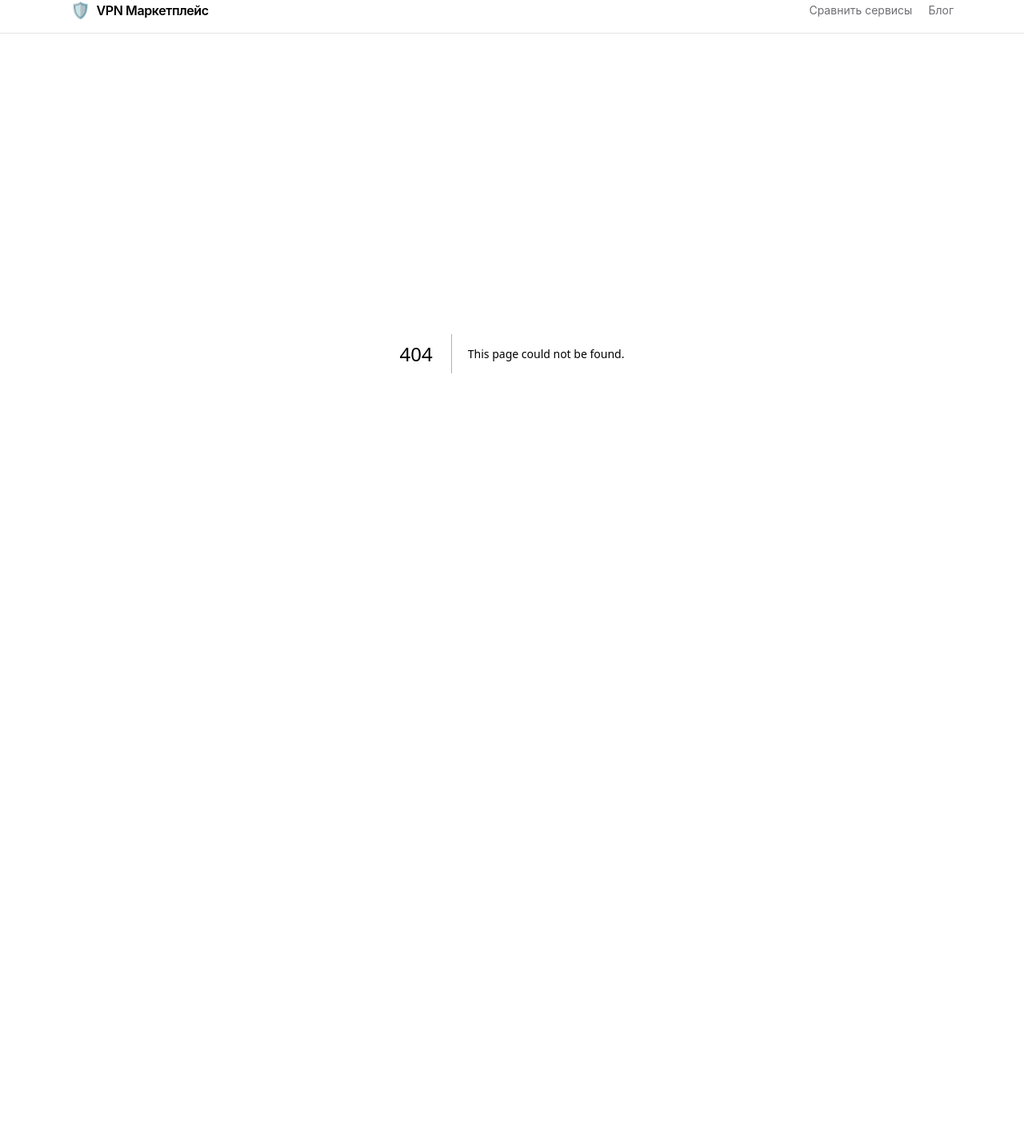
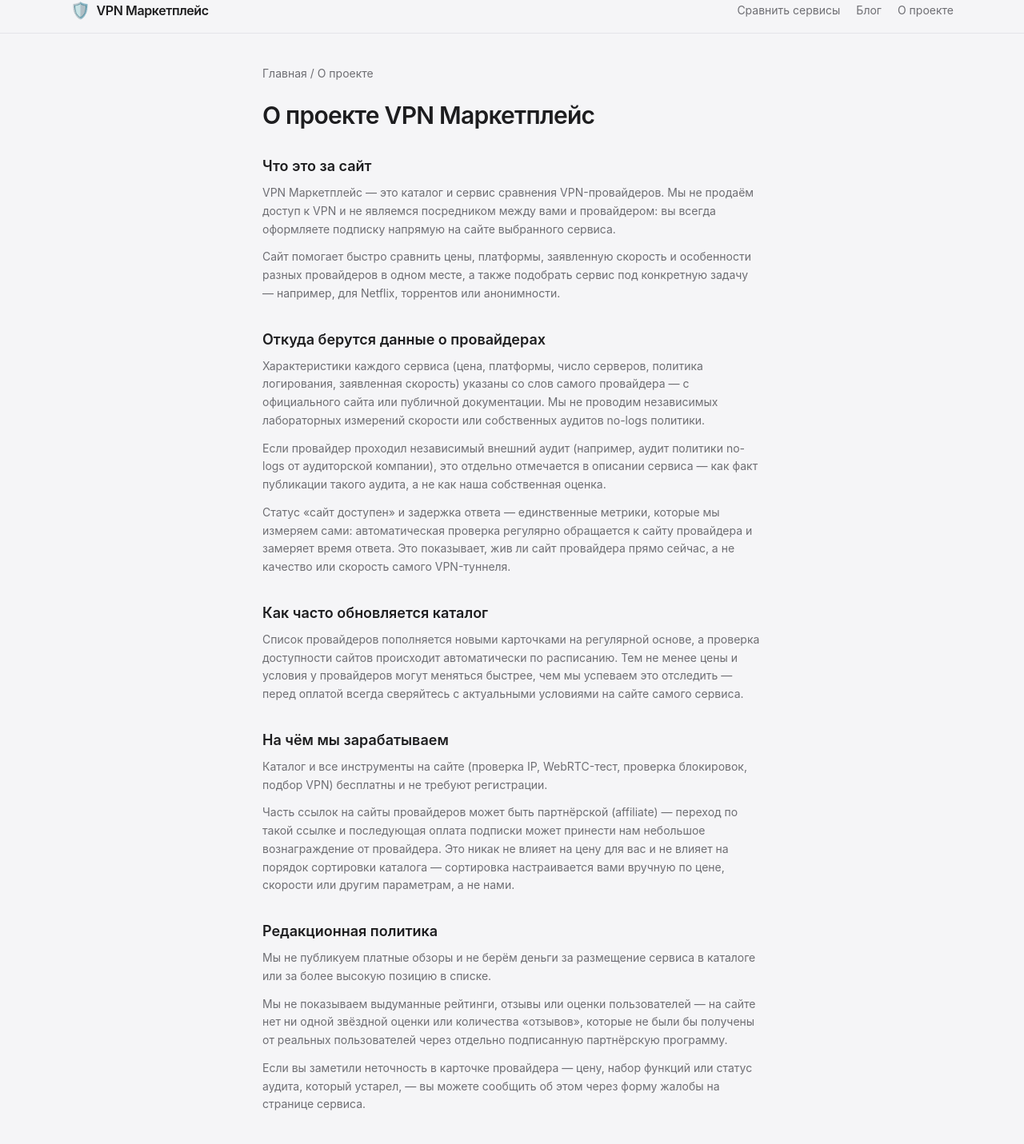
Before and after one commit to fm2phmd69f-art/vpn-site, a Next.js app: page /about in a window 1280 px wide. Before the commit this address had no page. Shown: the part 15-1446 px from the top of the page at 80% size. Before the commit the page ends 857 px from the top, so only its background shows below. Built offline with nearby package versions, Linux system fonts and the light colour scheme.

Commit message:
Add /about transparency page, site-wide Organization/WebSite JSON-LD

```diff
--- /dev/null
+++ b/src/app/about/page.tsx
@@ -0,0 +1,111 @@
+import type { Metadata } from "next";
+import Link from "next/link";
+import { SITE_URL, SITE_NAME, jsonLdScript } from "@/lib/seo";
+
+export const revalidate = 86400;
+
+export const metadata: Metadata = {
+  title: "О проекте",
+  description:
+    "Как устроен VPN Маркетплейс: откуда берутся данные о провайдерах, как мы проверяем доступность сайтов и на чём зарабатываем.",
+  alternates: { canonical: "/about" },
+};
+
+const SECTIONS = [
+  {
+    h2: "Что это за сайт",
+    body: [
+      `${SITE_NAME} — это каталог и сервис сравнения VPN-провайдеров. Мы не продаём доступ к VPN и не являемся посредником между вами и провайдером: вы всегда оформляете подписку напрямую на сайте выбранного сервиса.`,
+      "Сайт помогает быстро сравнить цены, платформы, заявленную скорость и особенности разных провайдеров в одном месте, а также подобрать сервис под конкретную задачу — например, для Netflix, торрентов или анонимности.",
+    ],
+  },
+  {
+    h2: "Откуда берутся данные о провайдерах",
+    body: [
+      "Характеристики каждого сервиса (цена, платформы, число серверов, политика логирования, заявленная скорость) указаны со слов самого провайдера — с официального сайта или публичной документации. Мы не проводим независимых лабораторных измерений скорости или собственных аудитов no-logs политики.",
+      "Если провайдер проходил независимый внешний аудит (например, аудит политики no-logs от аудиторской компании), это отдельно отмечается в описании сервиса — как факт публикации такого аудита, а не как наша собственная оценка.",
+      "Статус «сайт доступен» и задержка ответа — единственные метрики, которые мы измеряем сами: автоматическая проверка регулярно обращается к сайту провайдера и замеряет время ответа. Это показывает, жив ли сайт провайдера прямо сейчас, а не качество или скорость самого VPN-туннеля.",
+    ],
+  },
+  {
+    h2: "Как часто обновляется каталог",
+    body: [
+      "Список провайдеров пополняется новыми карточками на регулярной основе, а проверка доступности сайтов происходит автоматически по расписанию. Тем не менее цены и условия у провайдеров могут меняться быстрее, чем мы успеваем это отследить — перед оплатой всегда сверяйтесь с актуальными условиями на сайте самого сервиса.",
+    ],
+  },
+  {
+    h2: "На чём мы зарабатываем",
+    body: [
+      "Каталог и все инструменты на сайте (проверка IP, WebRTC-тест, проверка блокировок, подбор VPN) бесплатны и не требуют регистрации.",
+      "Часть ссылок на сайты провайдеров может быть партнёрской (affiliate) — переход по такой ссылке и последующая оплата подписки может принести нам небольшое вознаграждение от провайдера. Это никак не влияет на цену для вас и не влияет на порядок сортировки каталога — сортировка настраивается вами вручную по цене, скорости или другим параметрам, а не нами.",
+    ],
+  },
+  {
+    h2: "Редакционная политика",
+    body: [
+      "Мы не публикуем платные обзоры и не берём деньги за размещение сервиса в каталоге или за более высокую позицию в списке.",
+      "Мы не показываем выдуманные рейтинги, отзывы или оценки пользователей — на сайте нет ни одной звёздной оценки или количества «отзывов», которые не были бы получены от реальных пользователей через отдельно подписанную партнёрскую программу.",
+      "Если вы заметили неточность в карточке провайдера — цену, набор функций или статус аудита, который устарел, — вы можете сообщить об этом через форму жалобы на странице сервиса.",
+    ],
+  },
+];
+
+export default function AboutPage() {
+  const breadcrumbJsonLd = {
+    "@context": "https://schema.org",
+    "@type": "BreadcrumbList",
+    itemListElement: [
+      { "@type": "ListItem", position: 1, name: "Главная", item: SITE_URL },
+      { "@type": "ListItem", position: 2, name: "О проекте", item: `${SITE_URL}/about` },
+    ],
+  };
+
+  return (
+    <main className="mx-auto max-w-2xl px-4 py-10 sm:px-6">
+      <script
+        type="application/ld+json"
+        dangerouslySetInnerHTML={{ __html: jsonLdScript(breadcrumbJsonLd) }}
+      />
+
+      <nav className="mb-6 text-sm text-muted">
+        <Link href="/" className="hover:text-fg">
+          Главная
+        </Link>
+        {" / "}
+        <span>О проекте</span>
+      </nav>
+
+      <h1 className="text-2xl font-semibold tracking-tight sm:text-3xl">
+        О проекте {SITE_NAME}
+      </h1>
+
+      <div className="mt-8 flex flex-col gap-8">
+        {SECTIONS.map((section) => (
+          <section key={section.h2}>
+            <h2 className="mb-2 text-lg font-semibold">{section.h2}</h2>
+            <div className="flex flex-col gap-3 text-sm leading-relaxed text-muted">
+              {section.body.map((p, i) => (
+                <p key={i}>{p}</p>
+              ))}
+            </div>
+          </section>
+        ))}
+      </div>
+
+      <div className="mt-10 flex flex-col gap-2 sm:flex-row">
+        <Link
+          href="/"
+          className="flex-1 rounded-full bg-accent px-4 py-2.5 text-center text-sm font-medium text-white transition-opacity hover:opacity-90"
+        >
+          Смотреть каталог →
+        </Link>
+        <Link
+          href="/vpn-matcher"
+          className="flex-1 rounded-full border border-border px-4 py-2.5 text-center text-sm font-medium transition-colors hover:border-accent"
+        >
+          Подобрать VPN →
+        </Link>
+      </div>
+    </main>
+  );
+}
--- a/src/app/layout.tsx
+++ b/src/app/layout.tsx
@@ -2,10 +2,25 @@ import type { Metadata } from "next";
 import Script from "next/script";
 import { Analytics } from "@vercel/analytics/react";
 import "./globals.css";
-import { SITE_URL, SITE_NAME } from "@/lib/seo";
+import { SITE_URL, SITE_NAME, jsonLdScript } from "@/lib/seo";
 import { SiteHeader } from "@/components/SiteHeader";
 
 const YANDEX_METRIKA_ID = 111914335;
+
+const organizationJsonLd = {
+  "@context": "https://schema.org",
+  "@type": "Organization",
+  name: SITE_NAME,
+  url: SITE_URL,
+  logo: `${SITE_URL}/icon.svg`,
+};
+
+const websiteJsonLd = {
+  "@context": "https://schema.org",
+  "@type": "WebSite",
+  name: SITE_NAME,
+  url: SITE_URL,
+};
 
 export const metadata: Metadata = {
   metadataBase: new URL(SITE_URL),
@@ -46,6 +61,14 @@ export default function RootLayout({ children }: { children: React.ReactNode })
   return (
     <html lang="ru">
       <body className="font-sans antialiased">
+        <script
+          type="application/ld+json"
+          dangerouslySetInnerHTML={{ __html: jsonLdScript(organizationJsonLd) }}
+        />
+        <script
+          type="application/ld+json"
+          dangerouslySetInnerHTML={{ __html: jsonLdScript(websiteJsonLd) }}
+        />
         <Script id="yandex-metrika" strategy="beforeInteractive">
           {`
             (function(m,e,t,r,i,k,a){
--- a/src/app/sitemap.ts
+++ b/src/app/sitemap.ts
@@ -34,6 +34,7 @@ export default function sitemap(): MetadataRoute.Sitemap {
       changeFrequency: "monthly",
       priority: 0.65,
     },
+    { url: `${SITE_URL}/about`, lastModified: now, changeFrequency: "monthly", priority: 0.4 },
   ];
 
   const posts: MetadataRoute.Sitemap = BLOG_POSTS.map((p) => ({
--- a/src/components/SiteHeader.tsx
+++ b/src/components/SiteHeader.tsx
@@ -16,6 +16,9 @@ export function SiteHeader() {
           <Link href="/blog" className="transition-colors hover:text-fg">
             Блог
           </Link>
+          <Link href="/about" className="transition-colors hover:text-fg">
+            О проекте
+          </Link>
         </nav>
       </div>
     </header>
```
